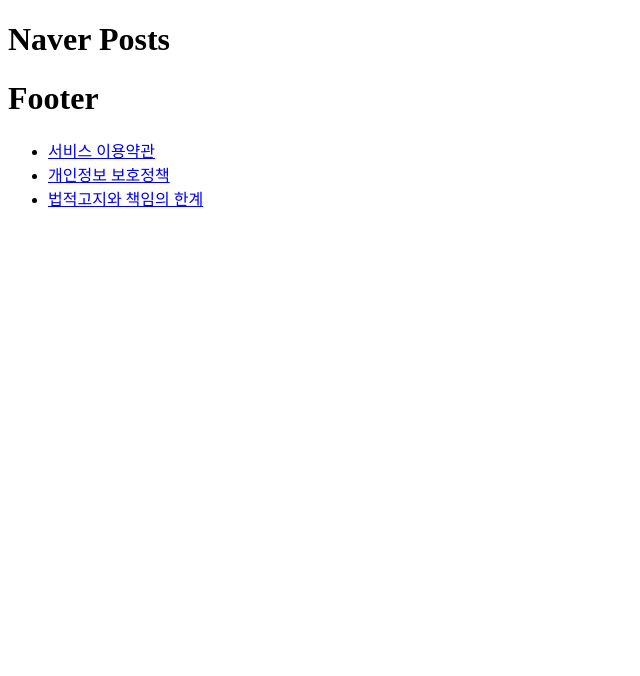
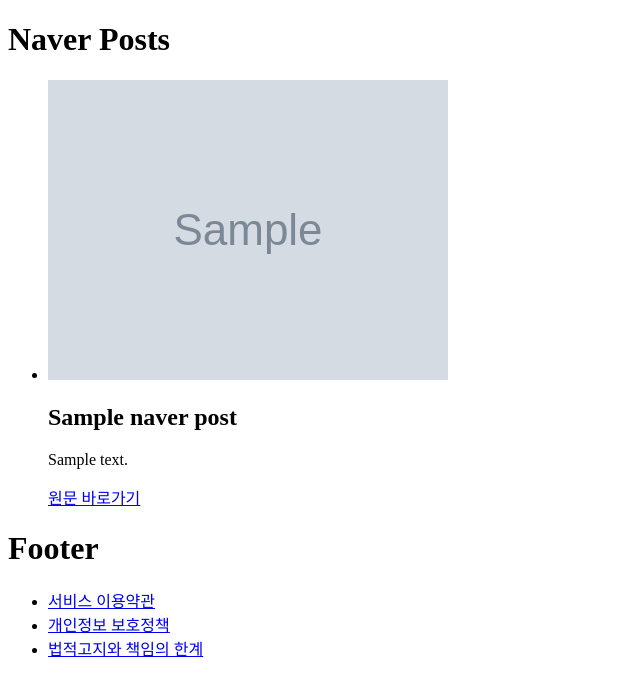
Before and after one commit to wonju/exblog, a Django app: template wpsblog/wpsblog/templates/naver_posts/list.html in a window 1280 px wide. Shown: the part 134-810 px from the top of the page, without its empty margins (0-640 px from the left). Before the commit the page ends 341 px from the top, so only its background shows below. Run offline with Django 3.2, Linux system fonts and the light colour scheme; the template is opened without the code that fills it: most values are stand-ins (such as "Sample title", 1, 10 or a date in 2020); grey boxes marked "Sample" are stand-in pictures.

Commit message:
update naver_posts list view

```diff
--- a/wpsblog/wpsblog/templates/naver_posts/list.html
+++ b/wpsblog/wpsblog/templates/naver_posts/list.html
@@ -3,4 +3,14 @@
 
 {% block content %}
 <h1>Naver Posts</h1>
+<ul>
+    {% for naver_post in naver_posts %}
+    <li>
+        <img src="{{ naver_post.thumbnail_image_url }}" alt="{{ naver_post.title }}"/>
+        <h2>{{ naver_post.title }}</h2>
+        <p>{{ naver_post.content }}</p>
+        <a href="{{ naver_post.original_url }}" target="_blank">원문 바로가기</a>
+    </li>
+    {% endfor %}
+</ul>
 {% endblock %}
```
